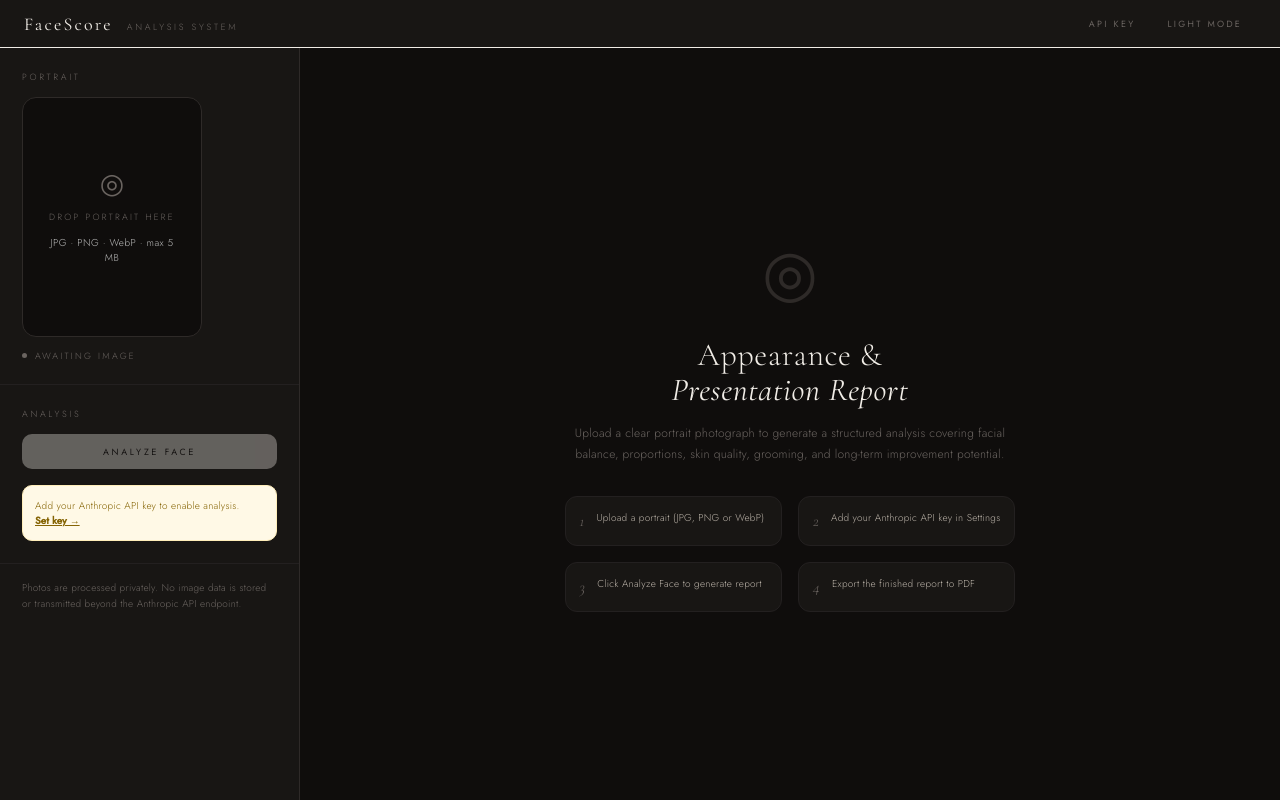
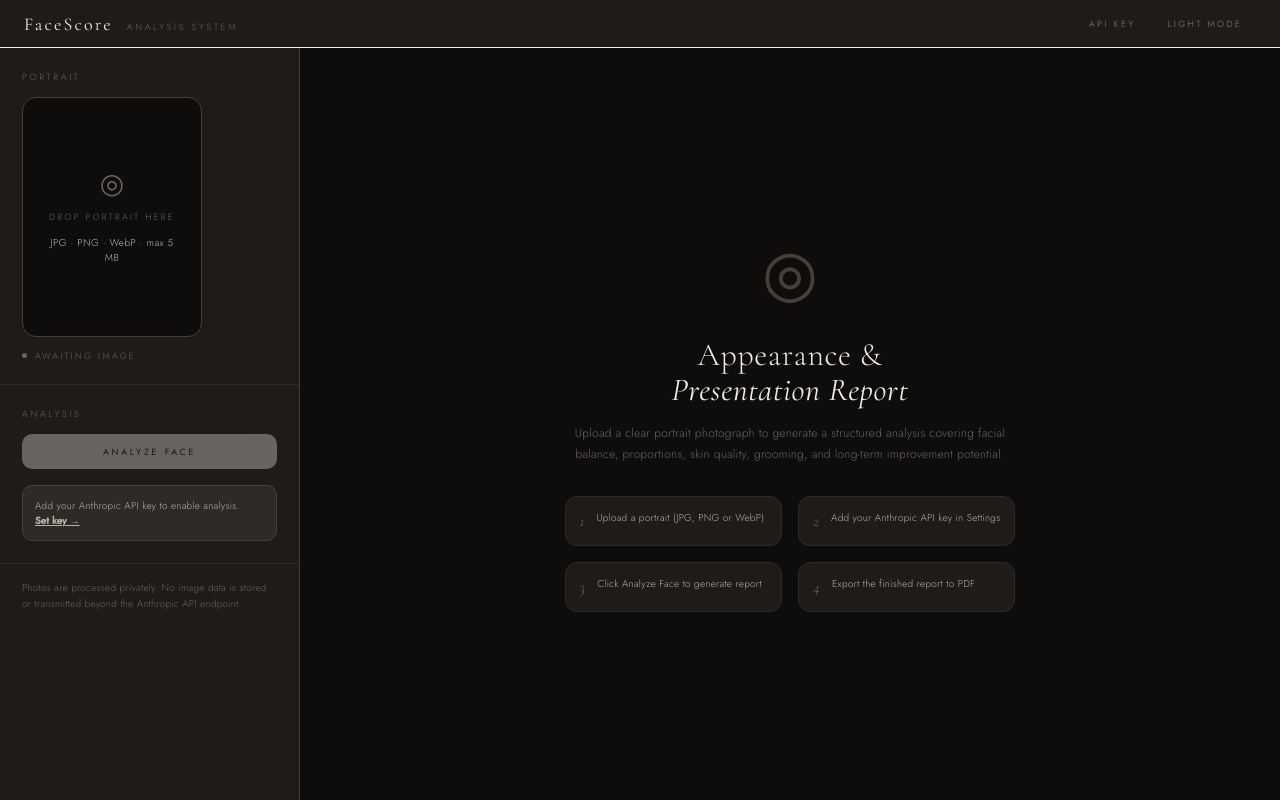
Before and after one commit to AmaLS367/FaceScore, a React (Vite) app: page / in a window 1280 px wide. Built offline with nearby package versions, Linux system fonts and the light colour scheme.

Commit message:
fix: improve dark mode contrast for borders, inputs, and nudge

```diff
--- a/src/App.css
+++ b/src/App.css
@@ -383,13 +383,13 @@ body,
 .api-nudge {
   margin-top: 16px;
   padding: 12px;
-  background: #fff9e6;
-  border: 1px solid #ffeeba;
+  background: var(--rule-light);
+  border: 1px solid var(--rule);
   border-radius: 10px;
 }
 .api-nudge-text {
   font-size: 10px;
-  color: #856404;
+  color: var(--ink-light);
   line-height: 1.5;
 }
 .api-nudge-link {
@@ -1027,6 +1027,7 @@ body,
   border: 1px solid var(--rule);
   border-radius: 8px;
   background: var(--card);
+  color: var(--ink);
   font: inherit;
   font-size: 12px;
 }
@@ -1036,6 +1037,7 @@ body,
   border: 1px solid var(--rule);
   border-radius: 8px;
   background: var(--card);
+  color: var(--ink);
   font: inherit;
   font-size: 12px;
 }
--- a/src/App.tsx
+++ b/src/App.tsx
@@ -35,10 +35,10 @@ function App() {
       document.documentElement.style.setProperty('--ink', '#f0ece6');
       document.documentElement.style.setProperty('--ink-light', '#b8b0a6');
       document.documentElement.style.setProperty('--ink-muted', '#6a6460');
-      document.documentElement.style.setProperty('--rule', '#2e2a28');
-      document.documentElement.style.setProperty('--rule-light', '#232020');
+      document.documentElement.style.setProperty('--rule', '#484038');
+      document.documentElement.style.setProperty('--rule-light', '#2e2a28');
       document.documentElement.style.setProperty('--bg', '#0f0d0c');
-      document.documentElement.style.setProperty('--card', '#181614');
+      document.documentElement.style.setProperty('--card', '#1e1b18');
     } else {
       document.documentElement.style.setProperty('--ink', '#0a0a0a');
       document.documentElement.style.setProperty('--ink-light', '#3a3a3a');
```
